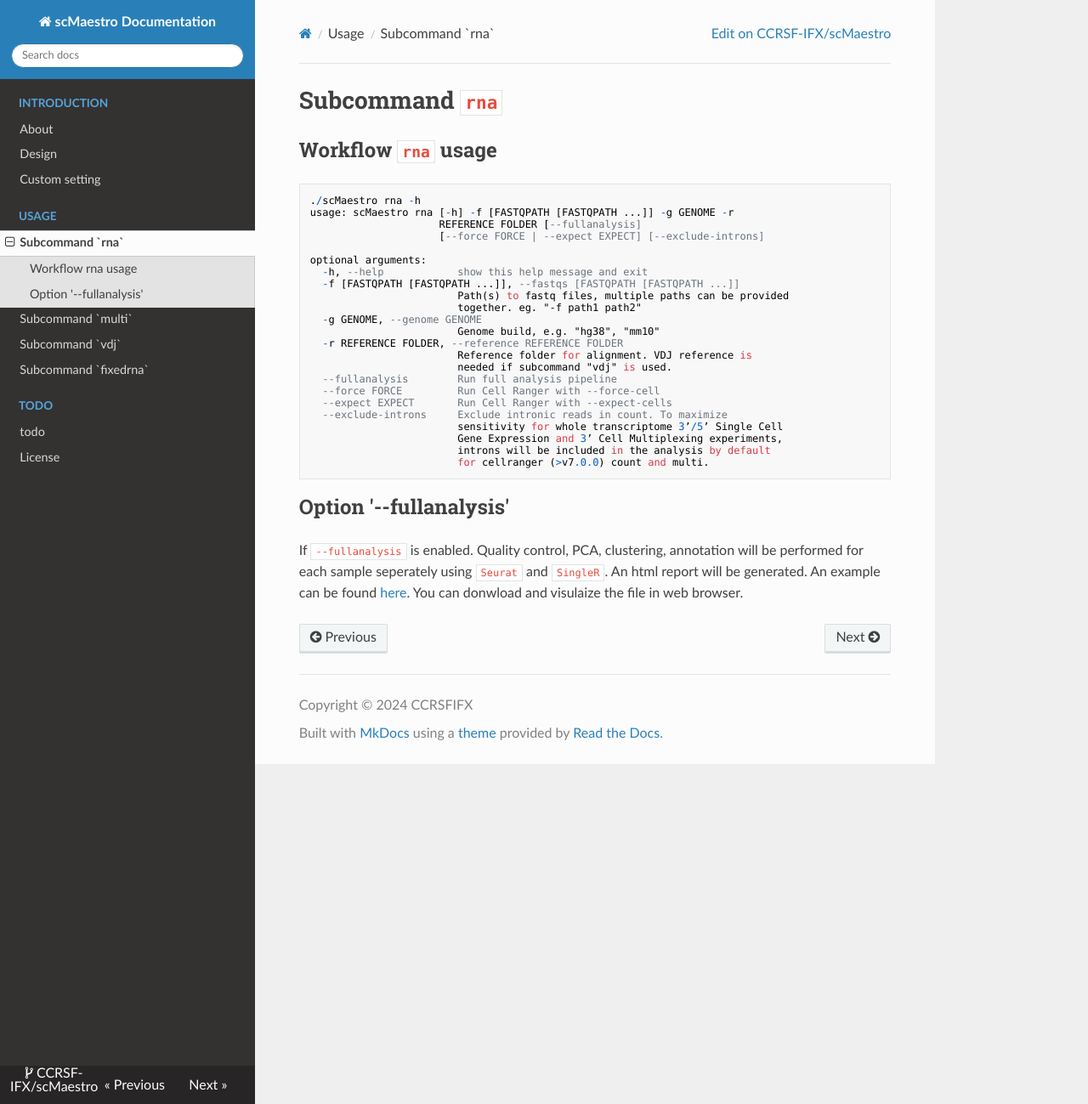
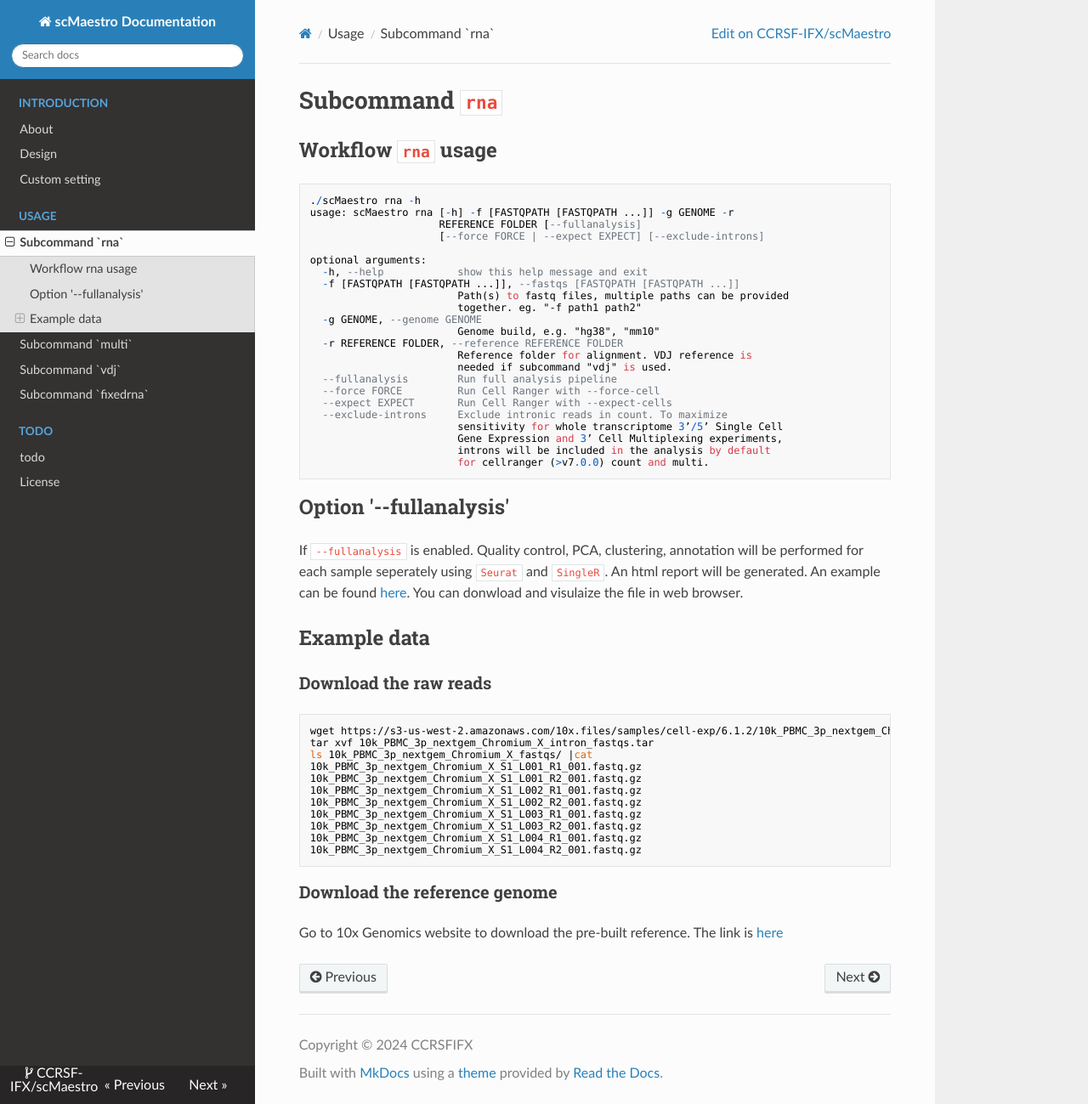
Before and after one commit to CCRSF-IFX/scMaestro, an MkDocs documentation site: the page built from docs/gex.md, in a window 1280 px wide and 1299 px high. Shown: the whole window at 85% size. Built offline with MkDocs 1.6.1, drawn with Linux system fonts in a browser that asks for light colours; nearby versions of some CDN libraries.

Commit message:
Add documentations for examples for gex and atac

````diff
--- a/docs/gex.md
+++ b/docs/gex.md
@@ -31,3 +31,27 @@ optional arguments:
 ## Option '--fullanalysis'
 
 If `--fullanalysis` is enabled. Quality control, PCA, clustering, annotation will be performed for each sample seperately using `Seurat` and `SingleR`. An html report will be generated. An example can be found [here](https://github.com/CCRSF-IFX/SF_sc-smk-wl/blob/main/data/10k_PBMC_3p_nextgem_Chromium_X_sc_report.html). You can donwload and visulaize the file in web browser.
+
+## Example data
+
+### Download the raw reads
+
+```
+wget https://s3-us-west-2.amazonaws.com/10x.files/samples/cell-exp/6.1.2/10k_PBMC_3p_nextgem_Chromium_X_intron/10k_PBMC_3p_nextgem_Chromium_X_intron_fastqs.tar
+tar xvf 10k_PBMC_3p_nextgem_Chromium_X_intron_fastqs.tar
+ls 10k_PBMC_3p_nextgem_Chromium_X_fastqs/ |cat
+10k_PBMC_3p_nextgem_Chromium_X_S1_L001_R1_001.fastq.gz
+10k_PBMC_3p_nextgem_Chromium_X_S1_L001_R2_001.fastq.gz
+10k_PBMC_3p_nextgem_Chromium_X_S1_L002_R1_001.fastq.gz
+10k_PBMC_3p_nextgem_Chromium_X_S1_L002_R2_001.fastq.gz
+10k_PBMC_3p_nextgem_Chromium_X_S1_L003_R1_001.fastq.gz
+10k_PBMC_3p_nextgem_Chromium_X_S1_L003_R2_001.fastq.gz
+10k_PBMC_3p_nextgem_Chromium_X_S1_L004_R1_001.fastq.gz
+10k_PBMC_3p_nextgem_Chromium_X_S1_L004_R2_001.fastq.gz
+```
+
+
+### Download the reference genome
+
+Go to 10x Genomics website to download the pre-built reference.
+The link is [here](https://www.10xgenomics.com/support/software/cell-ranger/downloads)
````
Also changed, not shown: docs/atac.md (+15 -0 lines).
